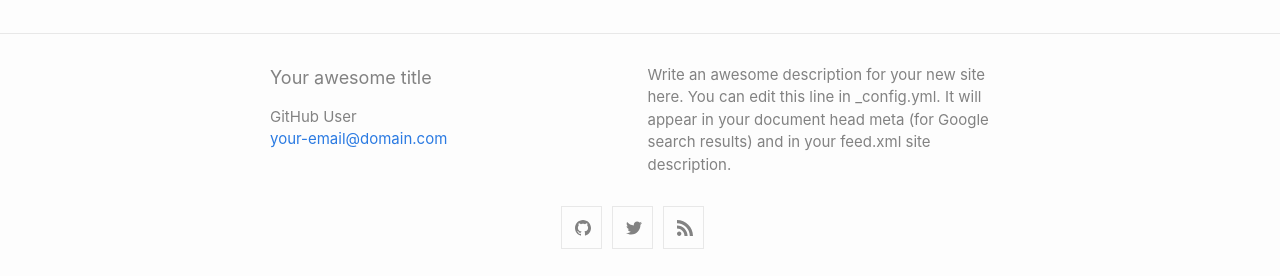
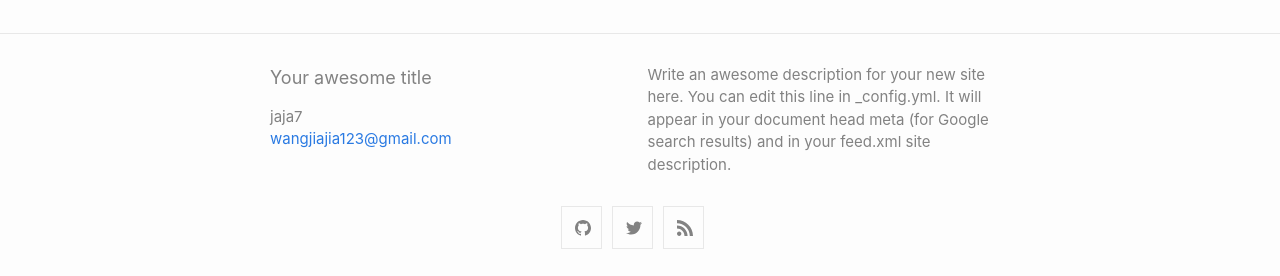
Before and after one commit to jaja7/jaja7.github.io, a Jekyll site: the page built from index.md, in a window 1280 px wide. Shown: the part 708-984 px from the top of the page. Built offline with Jekyll 4.4.1, drawn with Linux system fonts in a browser that asks for light colours.

Commit message:
修改config

```diff
--- a/_config.yml
+++ b/_config.yml
@@ -1,6 +1,6 @@
 title: Your awesome title
-author: GitHub User
-email: your-email@domain.com
+author: jaja7
+email: wangjiajia123@gmail.com
 description: > # this means to ignore newlines until "twitter_username:"
   Write an awesome description for your new site here. You can edit this
   line in _config.yml. It will appear in your document head meta (for
```
